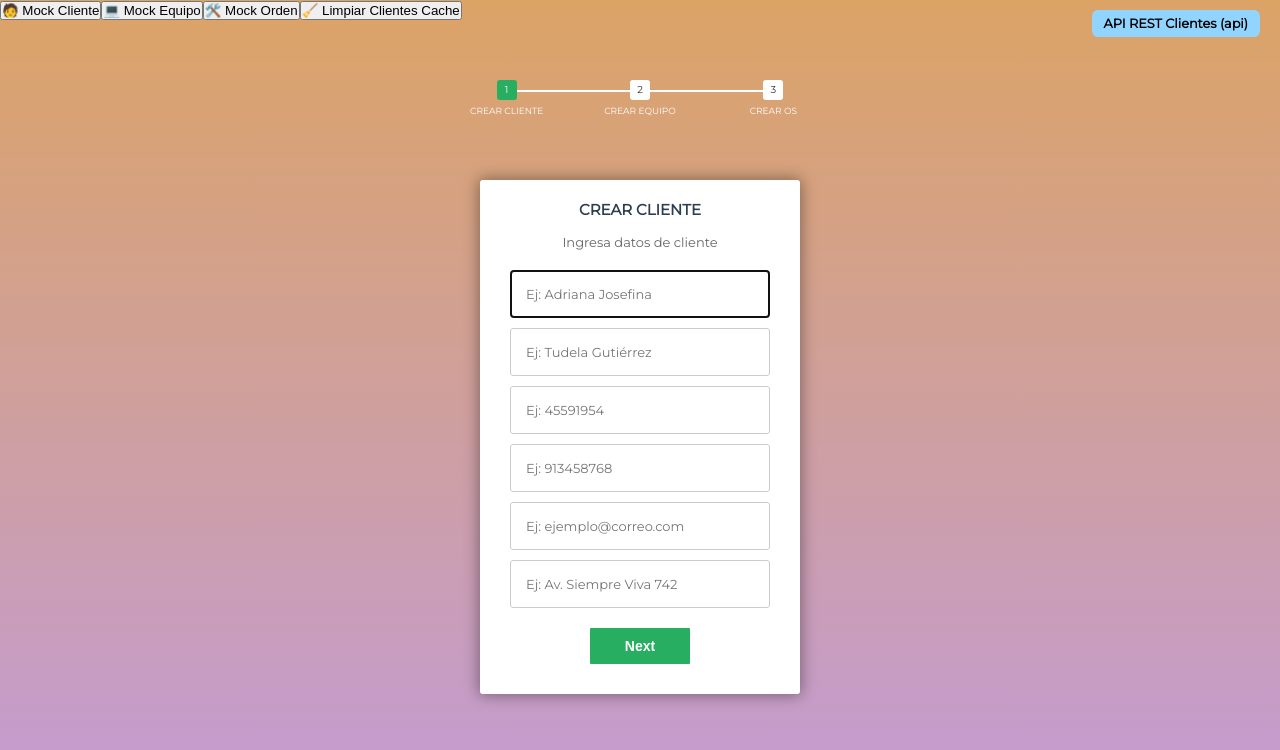
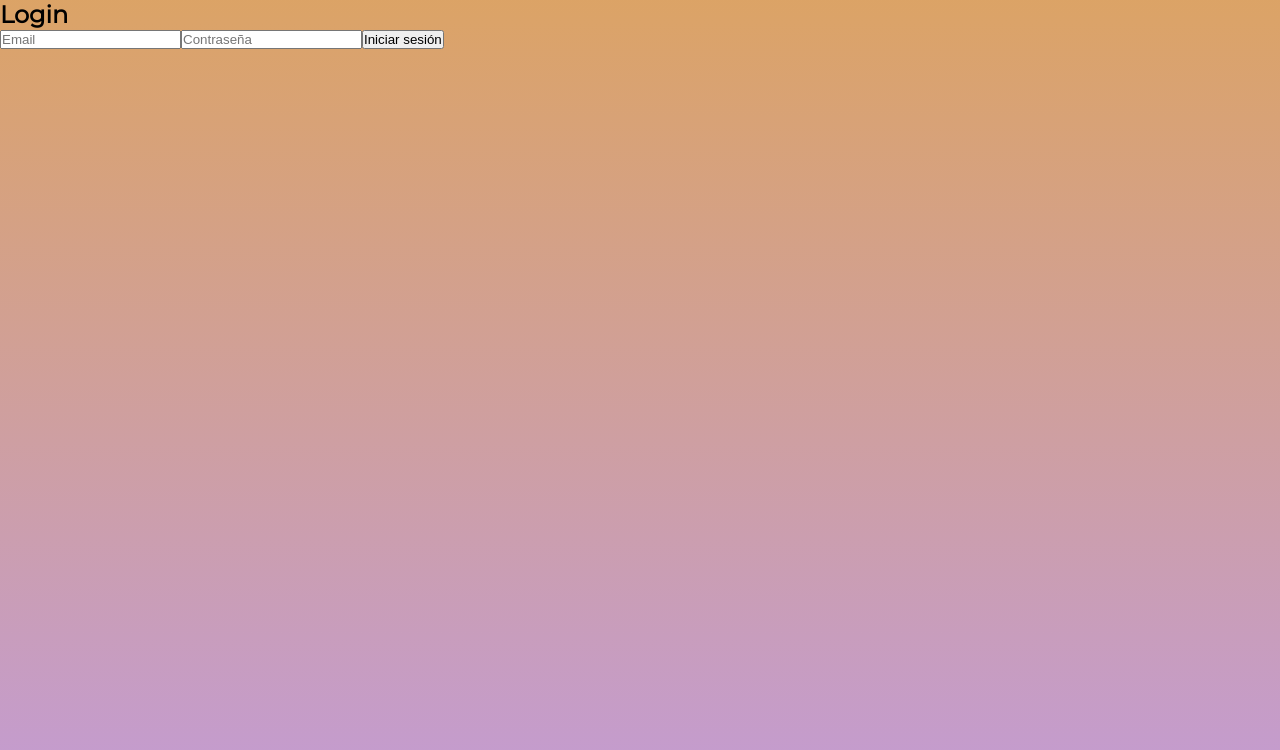
Before and after one commit to gmbrandk/multi-step-form, a React (Vite) app: page / in a window 1280 px wide. Shown: the top 750 px of the page. Built offline with nearby package versions, Linux system fonts and the light colour scheme.

Commit message:
Flujo completado de creacion de ordenes de servicio

```diff
--- a/src/App.jsx
+++ b/src/App.jsx
@@ -1,6 +1,7 @@
 // App.jsx
 import { useState } from 'react';
 import { OrdenServicioWizard } from './components/OrdenServicioWizard';
+import { LoginForm } from './components/forms/LoginForm';
 import {
   OrdenServicioProvider,
   useOrdenServicioContext,
@@ -47,9 +48,9 @@ function MockButtons() {
 export default function App() {
   const [usuario, setUsuario] = useState(null);
 
-  /* if (!usuario) {
+  if (!usuario) {
     return <LoginForm onSuccess={(data) => setUsuario(data.usuario)} />;
-  } */
+  }
   return (
     <OrdenServicioProvider defaults={baseOrden}>
       <MockButtons />
--- a/src/hooks/useOrdenServicioWizard.js
+++ b/src/hooks/useOrdenServicioWizard.js
@@ -53,7 +53,7 @@ export function useOrdenServicioWizard() {
         precioUnitario: l.precioUnitario,
         cantidad: l.cantidad,
       })),
-      tecnico: orden.tecnico || null,
+      tecnico: orden.tecnico || '6811a47aebf66546dbed5910',
       total: orden.total || 0,
       fechaIngreso: orden.fechaIngreso || new Date().toISOString(),
       diagnosticoCliente: orden.diagnosticoCliente || '',
```
